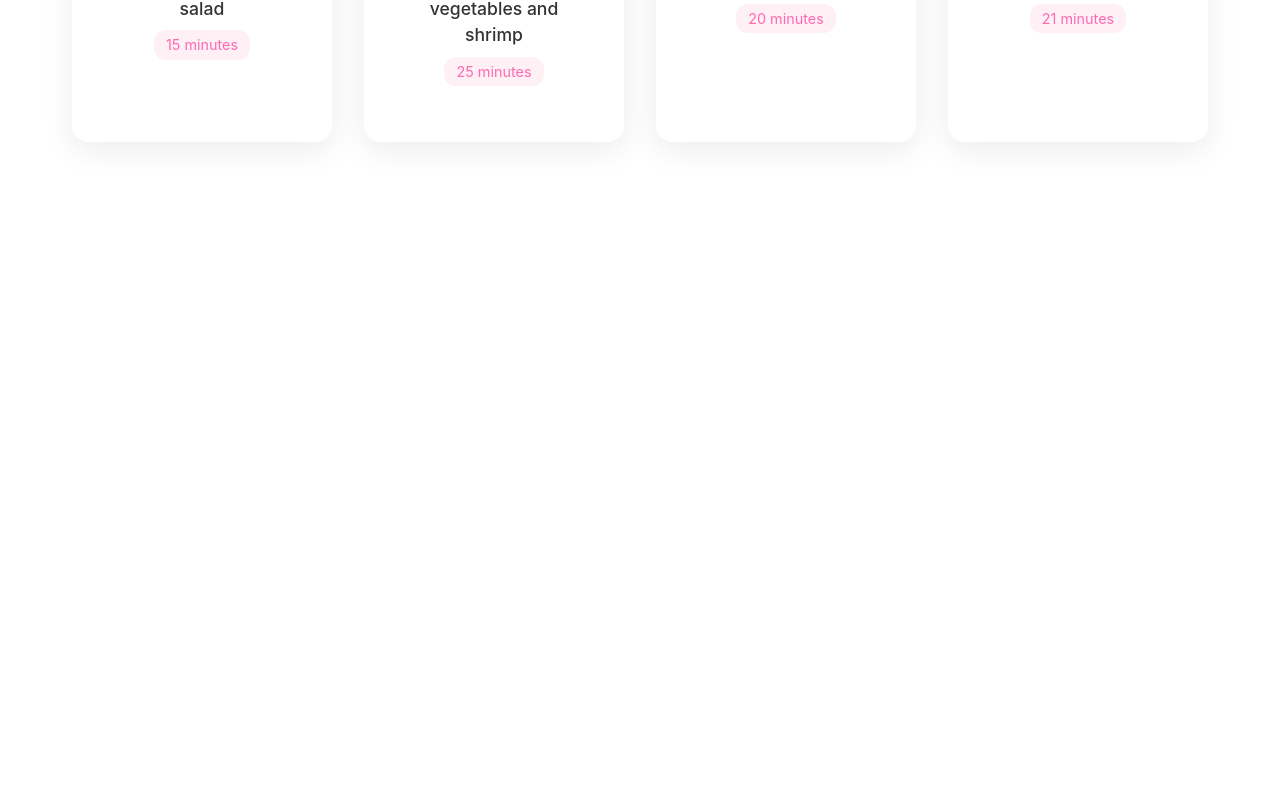
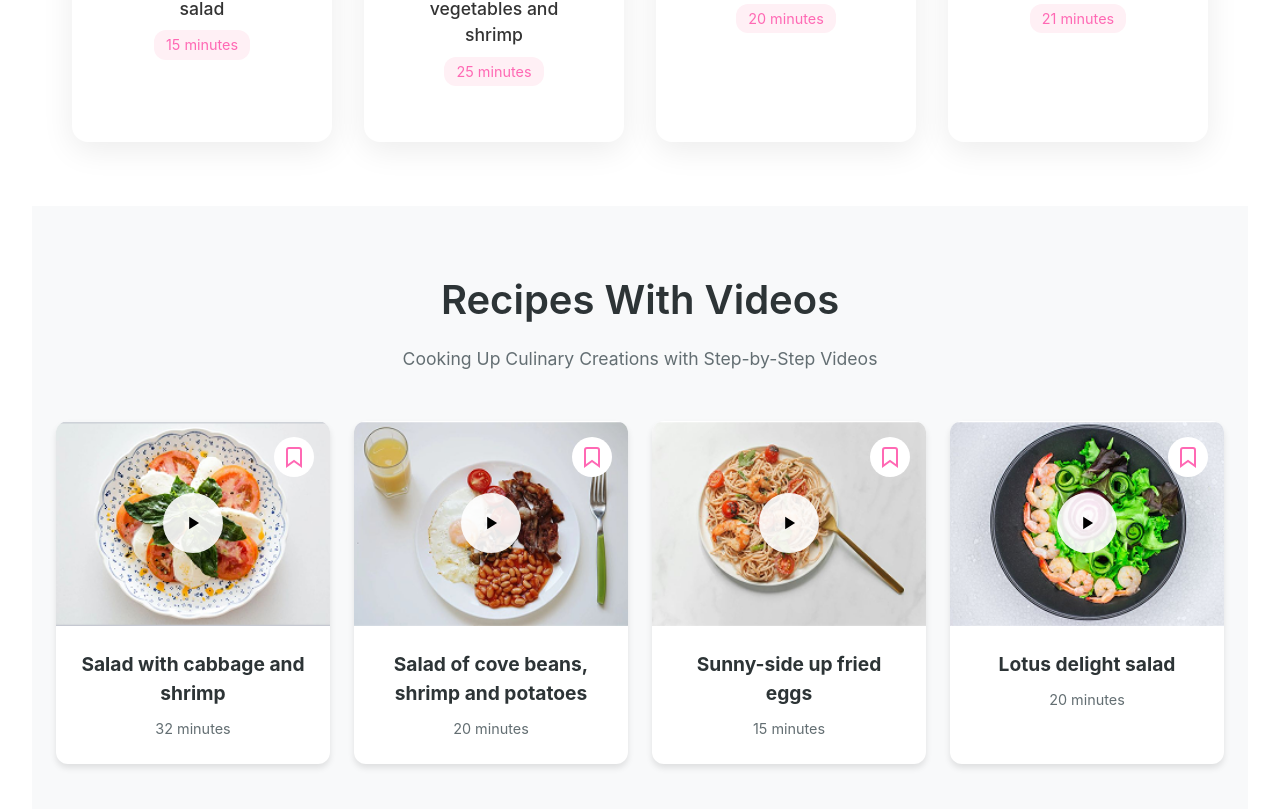
Before and after one commit to congy1344/ReactJS_Week8, a React (Vite) app: page / in a window 1280 px wide. Shown: the part 1313-2122 px from the top of the page. Before the commit the page ends 1695 px from the top, so only its background shows below. Built offline with nearby package versions, Linux system fonts and the light colour scheme; data requests are answered from the project's data file.

Commit message:
Add Section 2 and Connect API

```diff
--- a/db.json
+++ b/db.json
@@ -28,5 +28,35 @@
       "time": "21 minutes",
       "category": "summer"
     }
+  ],
+  "videoRecipes": [
+    {
+      "id": 1,
+      "image": "/src/assets/images/italian-tomato.png",
+      "title": "Salad with cabbage and shrimp",
+      "time": "32 minutes",
+      "videoUrl": "https://example.com/video1"
+    },
+    {
+      "id": 2,
+      "image": "/src/assets/images/snack-cake.png",
+      "title": "Salad of cove beans, shrimp and potatoes",
+      "time": "20 minutes",
+      "videoUrl": "https://example.com/video2"
+    },
+    {
+      "id": 3,
+      "image": "/src/assets/images/spaghetti.png",
+      "title": "Sunny-side up fried eggs",
+      "time": "15 minutes",
+      "videoUrl": "https://example.com/video3"
+    },
+    {
+      "id": 4,
+      "image": "/src/assets/images/lotus-salad.png",
+      "title": "Lotus delight salad",
+      "time": "20 minutes",
+      "videoUrl": "https://example.com/video4"
+    }
   ]
 }
--- a/src/App.jsx
+++ b/src/App.jsx
@@ -2,6 +2,7 @@ import React from "react";
 import Header from "./components/Header";
 import Banner from "./components/Banner";
 import RecipeSection from "./components/RecipeSection";
+import VideoRecipeSection from "./components/VideoRecipeSection";
 import "./App.css";
 
 function App() {
@@ -10,6 +11,7 @@ function App() {
       <Header />
       <Banner />
       <RecipeSection />
+      <VideoRecipeSection />
       <div className="content">
         {/* Nội dung chính của ứng dụng sẽ được thêm vào đây */}
       </div>
--- /dev/null
+++ b/src/components/VideoRecipeSection.css
@@ -0,0 +1,148 @@
+.video-recipe-section {
+  padding: 4rem 0;
+  background-color: #f8f9fa;
+}
+
+.video-recipe-container {
+  max-width: 1200px;
+  margin: 0 auto;
+  padding: 0 1rem;
+}
+
+.section-header {
+  text-align: center;
+  margin-bottom: 3rem;
+}
+
+.section-header h2 {
+  font-size: 2.5rem;
+  color: #2d3436;
+  margin-bottom: 1rem;
+}
+
+.section-header p {
+  font-size: 1.1rem;
+  color: #636e72;
+}
+
+.video-recipes-grid {
+  display: grid;
+  grid-template-columns: repeat(4, 1fr);
+  gap: 1.5rem;
+}
+
+.video-recipe-card {
+  background: white;
+  border-radius: 12px;
+  overflow: hidden;
+  box-shadow: 0 4px 6px rgba(0, 0, 0, 0.1);
+  transition: transform 0.3s ease;
+  width: 100%;
+}
+
+.video-recipe-card:hover {
+  transform: translateY(-5px);
+}
+
+.video-recipe-image-container {
+  position: relative;
+  padding-top: 75%;
+}
+
+.video-recipe-image {
+  position: absolute;
+  top: 0;
+  left: 0;
+  width: 100%;
+  height: 100%;
+  object-fit: cover;
+}
+
+.bookmark-btn {
+  position: absolute;
+  top: 1rem;
+  right: 1rem;
+  background: white;
+  border: none;
+  border-radius: 50%;
+  width: 40px;
+  height: 40px;
+  display: flex;
+  align-items: center;
+  justify-content: center;
+  cursor: pointer;
+  transition: all 0.3s ease;
+}
+
+.bookmark-btn:hover {
+  background: #e74c3c;
+  color: white;
+}
+
+.play-btn {
+  position: absolute;
+  top: 50%;
+  left: 50%;
+  transform: translate(-50%, -50%);
+  background: rgba(255, 255, 255, 0.9);
+  border: none;
+  border-radius: 50%;
+  width: 60px;
+  height: 60px;
+  display: flex;
+  align-items: center;
+  justify-content: center;
+  cursor: pointer;
+  transition: all 0.3s ease;
+}
+
+.play-btn:hover {
+  background: #e74c3c;
+  color: white;
+  transform: translate(-50%, -50%) scale(1.1);
+}
+
+.video-recipe-info {
+  padding: 1.5rem;
+}
+
+.video-recipe-info h3 {
+  font-size: 1.2rem;
+  color: #2d3436;
+  margin-bottom: 0.5rem;
+}
+
+.video-recipe-time {
+  color: #636e72;
+  font-size: 0.9rem;
+}
+
+.loading,
+.error {
+  text-align: center;
+  padding: 2rem;
+  font-size: 1.2rem;
+  color: #636e72;
+}
+
+.error {
+  color: #e74c3c;
+}
+
+@media (max-width: 1200px) {
+  .video-recipes-grid {
+    grid-template-columns: repeat(3, 1fr);
+  }
+}
+
+@media (max-width: 900px) {
+  .video-recipes-grid {
+    grid-template-columns: repeat(2, 1fr);
+  }
+}
+
+@media (max-width: 600px) {
+  .video-recipes-grid {
+    grid-template-columns: 1fr;
+  }
+}
--- /dev/null
+++ b/src/components/VideoRecipeSection.jsx
@@ -0,0 +1,80 @@
+import React, { useState, useEffect } from "react";
+import axios from "axios";
+import "./VideoRecipeSection.css";
+
+const VideoRecipeSection = () => {
+  const [recipes, setRecipes] = useState([]);
+  const [loading, setLoading] = useState(true);
+  const [error, setError] = useState(null);
+
+  useEffect(() => {
+    const fetchVideoRecipes = async () => {
+      try {
+        const response = await axios.get("http://localhost:3001/videoRecipes");
+        setRecipes(response.data);
+        setLoading(false);
+      } catch {
+        setError("Không thể tải video công thức. Vui lòng thử lại sau.");
+        setLoading(false);
+      }
+    };
+
+    fetchVideoRecipes();
+  }, []);
+
+  if (loading)
+    return <div className="loading">Đang tải video công thức...</div>;
+  if (error) return <div className="error">{error}</div>;
+
+  return (
+    <section className="video-recipe-section">
+      <div className="video-recipe-container">
+        <div className="section-header">
+          <h2>Recipes With Videos</h2>
+          <p>Cooking Up Culinary Creations with Step-by-Step Videos</p>
+        </div>
+        <div className="video-recipes-grid">
+          {recipes.map((recipe) => (
+            <div key={recipe.id} className="video-recipe-card">
+              <div className="video-recipe-image-container">
+                <img
+                  src={recipe.image}
+                  alt={recipe.title}
+                  className="video-recipe-image"
+                />
+                <button className="bookmark-btn">
+                  <svg
+                    width="24"
+                    height="24"
+                    viewBox="0 0 24 24"
+                    fill="none"
+                    stroke="currentColor"
+                    strokeWidth="2"
+                  >
+                    <path d="M19 21l-7-5-7 5V5a2 2 0 0 1 2-2h10a2 2 0 0 1 2 2v16z" />
+                  </svg>
+                </button>
+                <button className="play-btn">
+                  <svg
+                    width="24"
+                    height="24"
+                    viewBox="0 0 24 24"
+                    fill="currentColor"
+                  >
+                    <path d="M8 5v14l11-7z" />
+                  </svg>
+                </button>
+              </div>
+              <div className="video-recipe-info">
+                <h3>{recipe.title}</h3>
+                <span className="video-recipe-time">{recipe.time}</span>
+              </div>
+            </div>
+          ))}
+        </div>
+      </div>
+    </section>
+  );
+};
+
+export default VideoRecipeSection;
```
Also changed, not shown: minhchung/MinhChung5.png (added).
